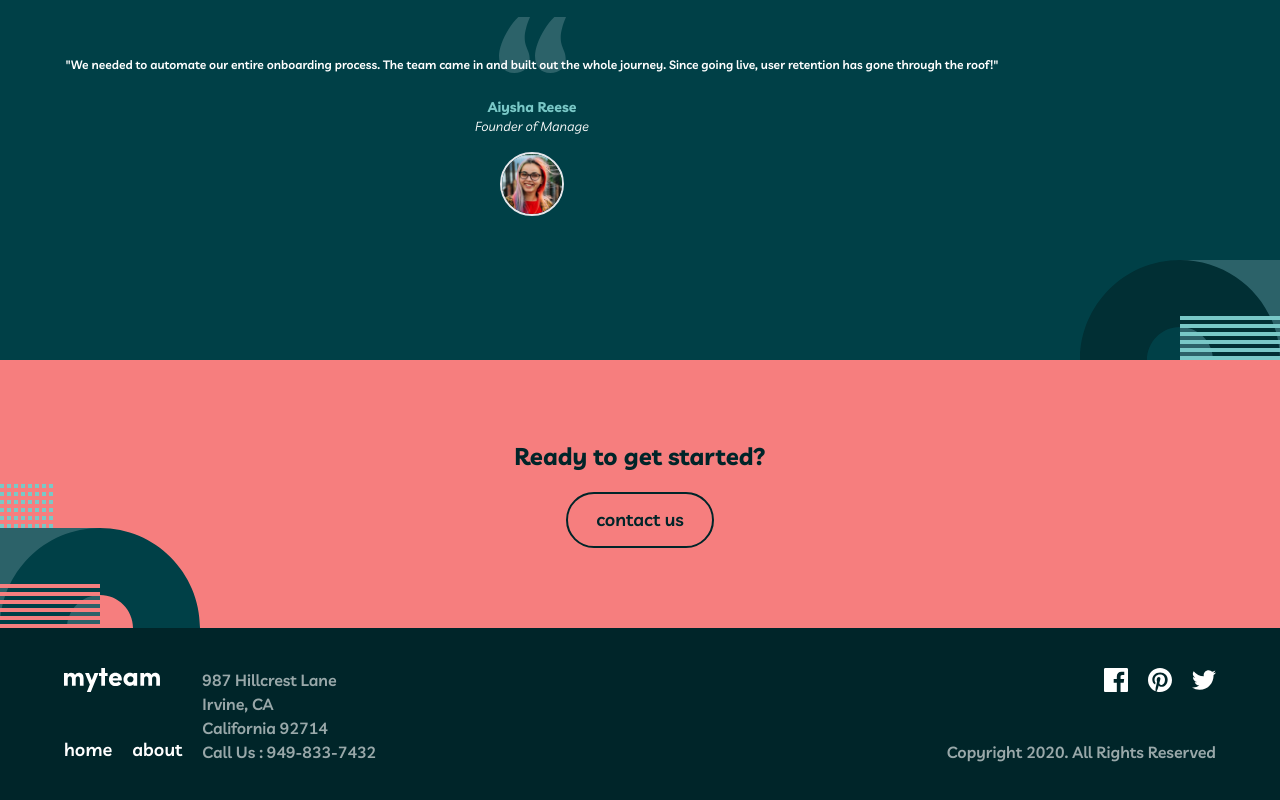
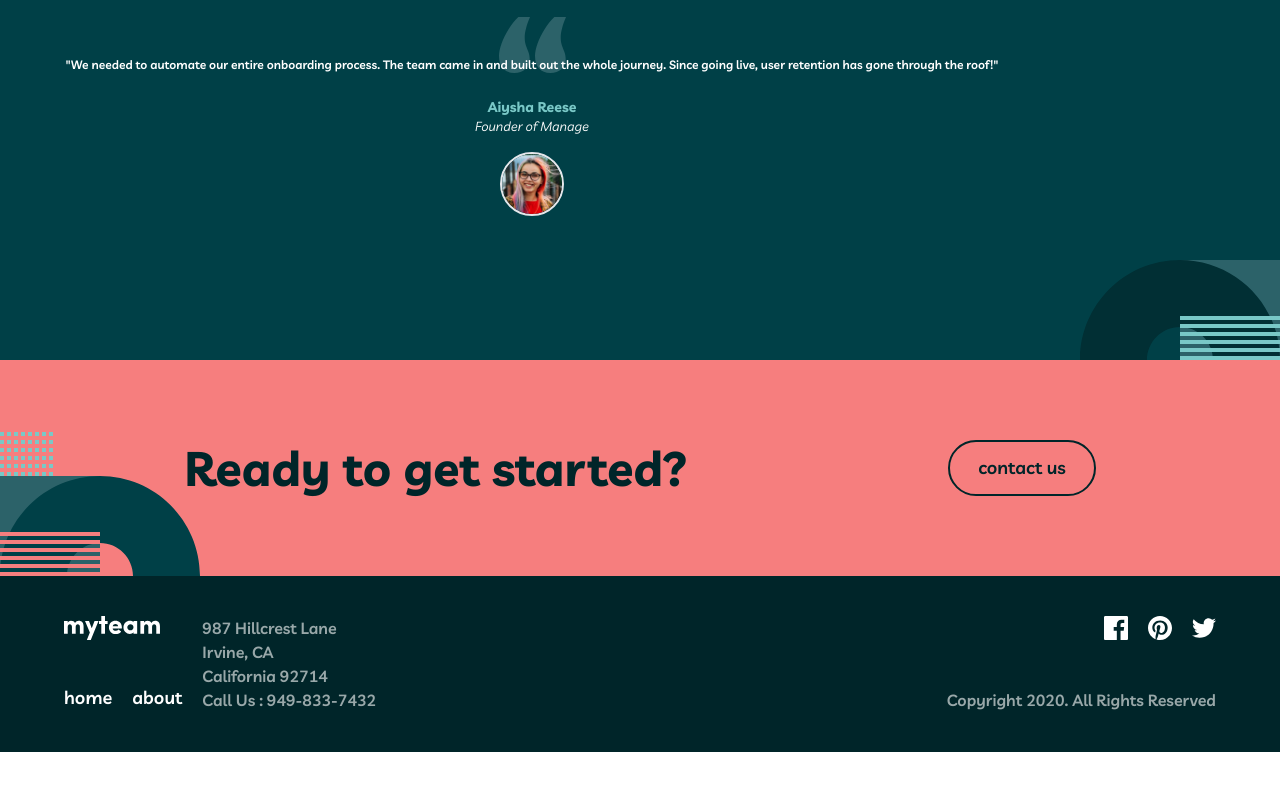
Before and after one commit to alimuddinhasan/myteam-website, a Next.js app: page / in a window 1280 px wide. Shown: the part 1397-2197 px from the top of the page. After the commit the page ends 2149 px from the top, so only its background shows below. Built offline with nearby package versions, Linux system fonts and the light colour scheme.

Commit message:
feat(get-started): add responsive to get started

```diff
--- a/components/GetStarted/index.tsx
+++ b/components/GetStarted/index.tsx
@@ -9,8 +9,8 @@ export default function GetStarted() {
       role='get-started'
     >
       <Container className="py-20">
-        <div className='flex flex-col items-center gap-5'>
-          <h1 className='font-bold text-2xl text-dark-green text-center'>
+        <div className='flex flex-col sm:flex-row sm:justify-around items-center gap-5'>
+          <h1 className='font-bold text-2xl lg:text-5xl text-dark-green text-center'>
             Ready to get started?
           </h1>
           <Button
```
